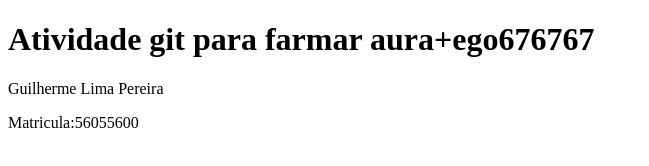
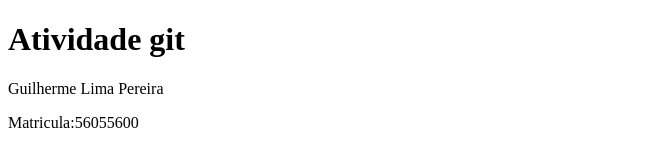
Before and after one commit to GuilhermeLimaPereira/Atividade-git, a plain HTML site: page index.html in a window 1280 px wide. Shown: the whole page, without its empty margins (0-649 px from the left). Drawn offline with Linux system fonts and the light colour scheme.

Commit message:
Update index.html

```diff
--- a/index.html
+++ b/index.html
@@ -6,7 +6,7 @@
     <title>Atividade git</title>
 </head>
 <body>
-    <h1>Atividade git para farmar aura+ego676767</h1>
+    <h1>Atividade git</h1>
     <p>Guilherme Lima Pereira</p>
     <P>Matricula:56055600</P>
 
```
